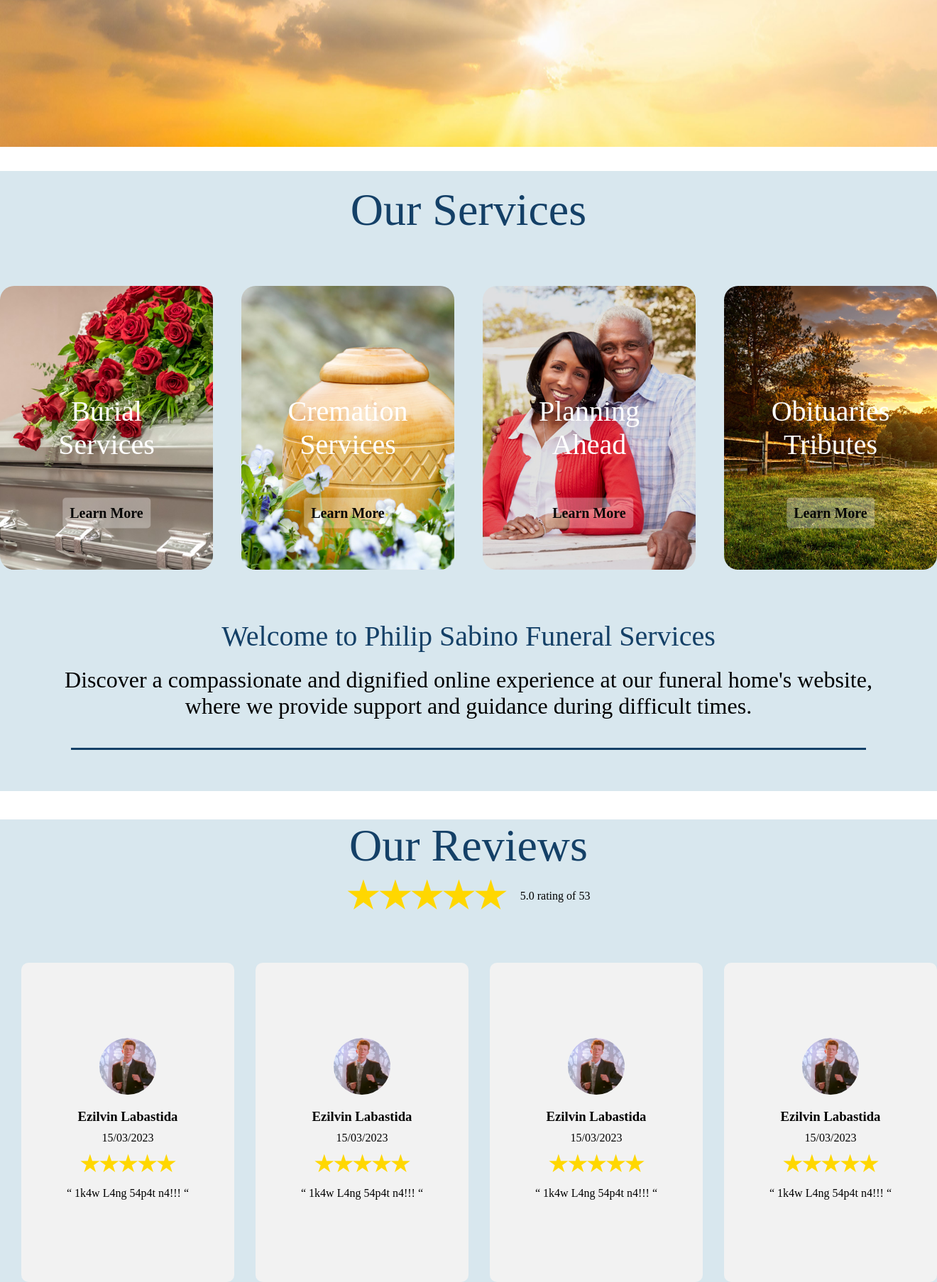
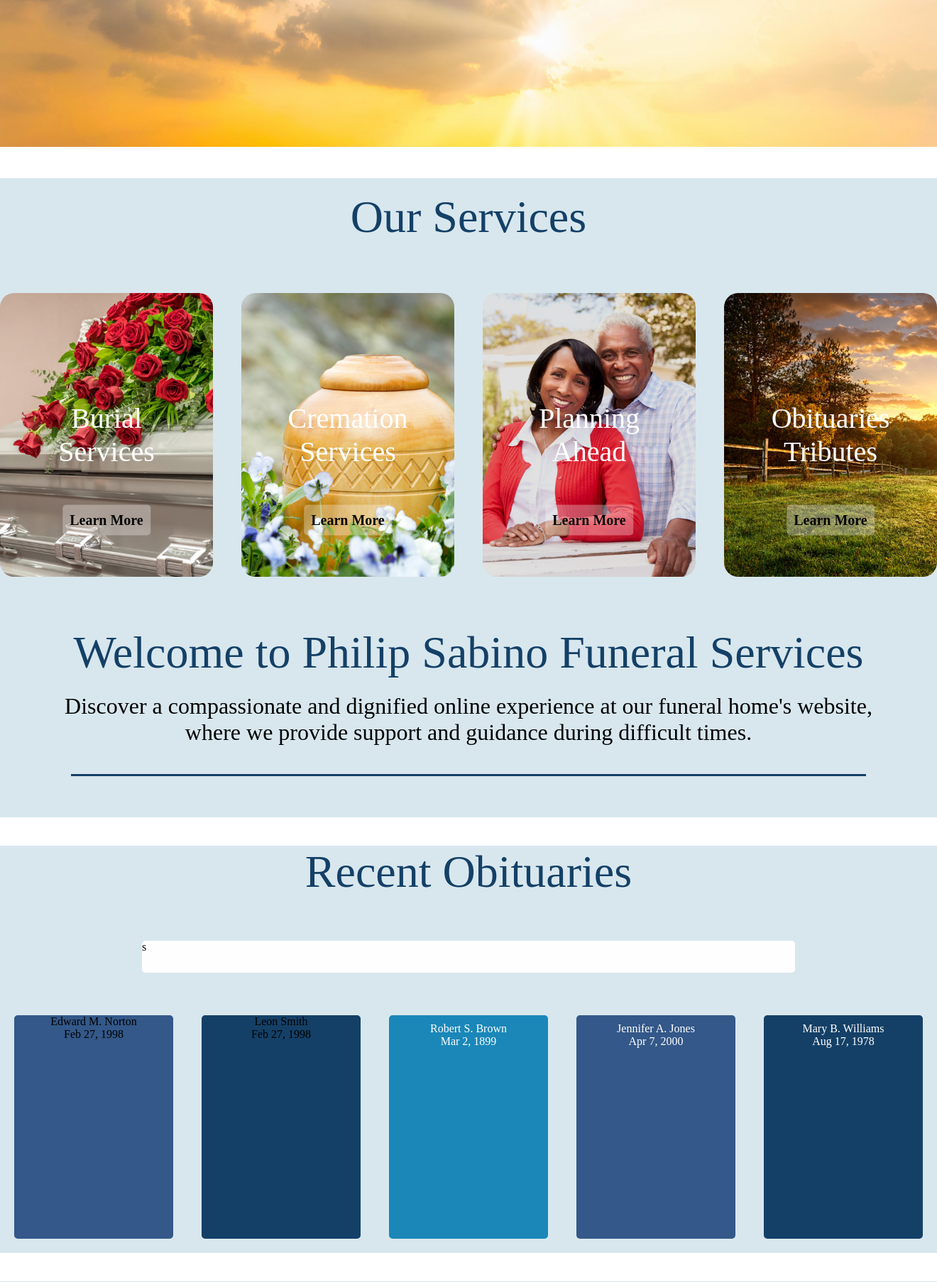
Before and after one commit to zxaredj/Funeral-System, a PHP site: page / in a window 1320 px wide. Shown: the part 793-2600 px from the top of the page at 71% size. Run offline with PHP 8.4, Linux system fonts and the light colour scheme; some web fonts are replaced.

Commit message:
changess ulit

```diff
--- a/front-end/index.html
+++ b/front-end/index.html
@@ -33,7 +33,7 @@
         </section>
         <section class="homepage-2">
             <br>
-            <h1 class="homepage-2-title">Our Services</h1>
+            <h1 class="homepage-title">Our Services</h1>
             <div class="service-container-outer">
                 <div class="service-container-inner">
                     <div class="service-item">
@@ -58,13 +58,50 @@
                     </div>
                 </div>
             </div>
-            <h2 class="homepage-2-title">Welcome to Philip Sabino Funeral Services</h2>
+            <h2 class="homepage-title">Welcome to Philip Sabino Funeral Services</h2>
             <p class="homepage-2-description">Discover a compassionate and dignified online experience at our funeral home's website, <br> where we provide support and guidance during difficult times.</p>
             <hr>
             <br>
         </section>
         <section class="homepage-3">
-            <h1 class="homepage-2-title">Our Reviews</h1>
+            <h1 class="homepage-title">Recent Obituaries</h1>
+            <div class="blank-container">s</div>
+            <div class="obituaries-container">
+                <div class="obituaries-item obituaries-item-1">
+                    <!-- <img src="/front-end/pictures/obituaries1.jpg" alt="Obituaries"> -->
+                    <p class="obituaries-name">Edward M. Norton</p>
+                    <p class="obituaries-date">Feb 27, 1998</p>
+                </div>
+                <div class="obituaries-item obituaries-item-2">
+                    <!-- <img src="/front-end/pictures/obituaries2.jpg" alt="Obituaries"> -->
+                    <p class="obituaries-name">Leon Smith</p>
+                    <p class="obituaries-date">Feb 27, 1998</p>
+                </div>
+                <div class="obituaries-item obituaries-item-3">
+                    <!-- <img src="/front-end/pictures/obituaries3.jpg" alt="Obituaries"> -->
+                    <p class="obituaries-description">Robert S. Brown
+                        <br>
+                        Mar 2, 1899
+                    </p>
+                </div>
+                <div class="obituaries-item obituaries-item-4">
+                    <!-- <img src="/front-end/pictures/obituaries2.jpg" alt="Obituaries"> -->
+                    <p class="obituaries-description">Jennifer A. Jones
+                        <br>
+                        Apr 7, 2000
+                    </p>
+                </div>
+                <div class="obituaries-item obituaries-item-5">
+                    <!-- <img src="/front-end/pictures/obituaries3.jpg" alt="Obituaries"> -->
+                    <p class="obituaries-description">Mary B. Williams
+                        <br>
+                        Aug 17, 1978
+                    </p>
+                </div>
+            </div>
+        </section>
+        <section class="homepage-4">
+            <h1 class="homepage-title">Our Reviews</h1>
             <div class="under-title">
                 <div class="stars-container" style="margin-right: 20px;">&#9733;&#9733;&#9733;&#9733;&#9733;</div>
                 <p class="review-description">5.0 rating of 53</p>
@@ -148,9 +185,6 @@
             <hr>
             <br>
         </section>
-        <section class="homepage-4">
-
-        </section>
         <section class="homepage-5">
 
         </section>
--- a/front-end/style.css
+++ b/front-end/style.css
@@ -67,12 +67,58 @@
     color: #464646; /* Text color */
 }
 
-section.homepage-2 {
+section.homepage-2, section.homepage-3, section.homepage-4, section.homepage-5 {
     background-color: rgba(60, 137, 172, 0.2); /* Background color with 50% opacity */
-    margin: 30px 0;
+    margin: 40px 0;
 }
 
-h1.homepage-2-title {
+.blank-container {
+    margin: 60px 200px 40px 200px;
+    background-color: #FFFEFE;
+    height: 45px;
+    border-radius: 5px;
+}
+
+.obituaries-container {
+    display: flex;
+    justify-content: center;
+    align-items: center;
+}
+
+.obituaries-item {
+    width: 280px;
+    height: 315px;
+    margin: 20px;
+    text-align: center;
+    border-radius: 5px;
+}
+
+.obituaries-item-1 {
+    background-color: #335889;
+}
+
+.obituaries-item-2 {
+    background-color: #144067;
+}
+
+.obituaries-item-3 {
+    background-color: #1A87B8;
+}
+
+.obituaries-item-4 {
+    background-color: #335889;
+}
+
+.obituaries-item-5 {
+    background-color: #144067;
+}
+
+.obituaries-description {
+    color: white; /* Set text color to white for better visibility */
+    margin-top: 10px; /* Add some space between the text and the top of the item */
+}
+
+.homepage-title {
     font-size: 64px;
     color: #144067;
     font-weight: initial;
@@ -144,10 +190,10 @@
     border-top: 3px solid #144067; /* Set thicker border */
 }
 
-section.homepage-3 {
-    background-color: rgba(60, 137, 172, 0.2); /* Background color with 50% opacity */
+/* section.homepage-4 {
+    background-color: rgba(60, 137, 172, 0.2);
     margin: 40px 0;
-}
+} */
 
 .under-title {
     display: flex;
```
